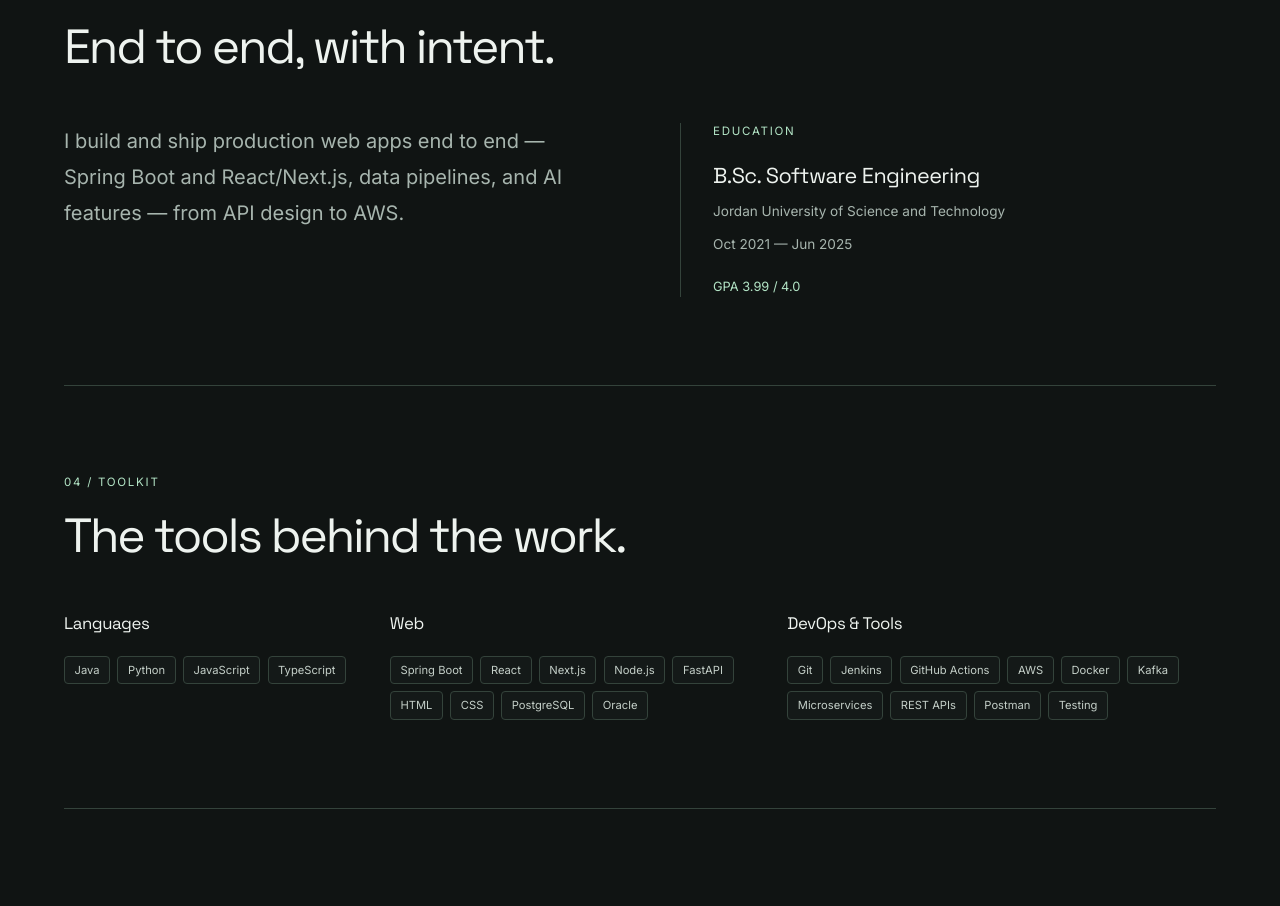
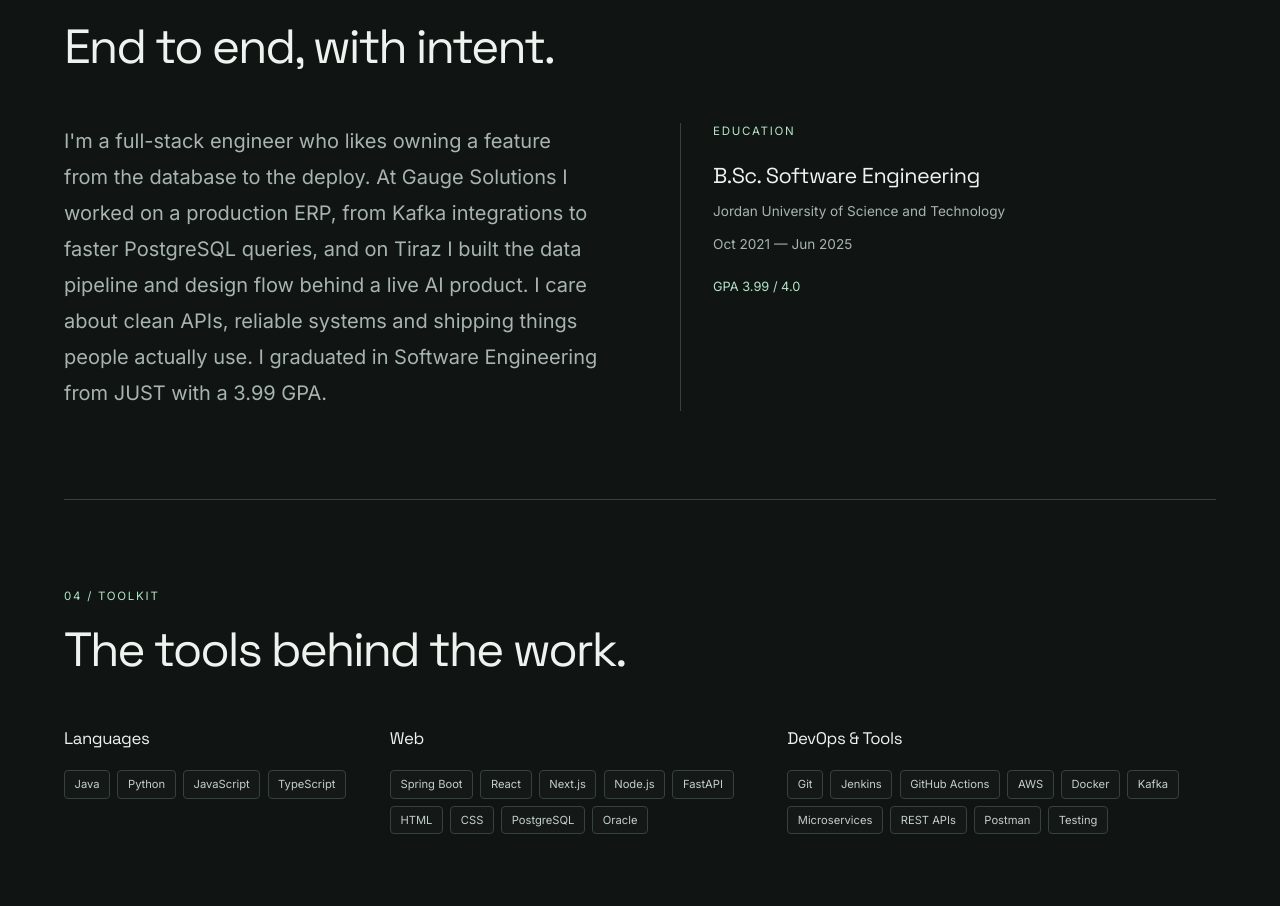
Before and after one commit to mhmdfk/mhmdfk.github.io, a React (Vite) app: page / in a window 1280 px wide. Shown: the part 2745-3651 px from the top of the page. Built offline with nearby package versions, Linux system fonts and the light colour scheme.

Commit message:
Give About its own bio; drop dead LinkedIn placeholder check

```diff
--- a/src/content/content.ts
+++ b/src/content/content.ts
@@ -2,6 +2,7 @@ export type Profile = {
   name: string
   title: string
   pitch: string
+  bio: string
   location: string
   email: string
   links: {
@@ -56,6 +57,7 @@ export const profile: Profile = {
   title: 'Full-Stack Software Engineer',
   pitch:
     'I build and ship production web apps end to end — Spring Boot and React/Next.js, data pipelines, and AI features — from API design to AWS.',
+  bio: "I'm a full-stack engineer who likes owning a feature from the database to the deploy. At Gauge Solutions I worked on a production ERP, from Kafka integrations to faster PostgreSQL queries, and on Tiraz I built the data pipeline and design flow behind a live AI product. I care about clean APIs, reliable systems and shipping things people actually use. I graduated in Software Engineering from JUST with a 3.99 GPA.",
   location: 'Dubai, UAE',
   email: 'mfaaak@hotmail.com',
   links: {
--- a/src/sections/About.tsx
+++ b/src/sections/About.tsx
@@ -7,7 +7,7 @@ export function About() {
         <h2 id="about-title">{ui.about.heading}</h2>
       </div>
       <div className="about-grid">
-        <p className="about-bio">{profile.pitch}</p>
+        <p className="about-bio">{profile.bio}</p>
         <div className="education">
           <p className="eyebrow">{ui.about.education}</p>
           <h3>{education.degree}</h3>
--- a/src/sections/Contact.tsx
+++ b/src/sections/Contact.tsx
@@ -38,12 +38,10 @@ export function Contact() {
           {ui.contact.github}
           <span aria-hidden="true">↗</span>
         </a>
-        {profile.links.linkedin !== 'TODO' && (
-          <a href={profile.links.linkedin}>
-            {ui.contact.linkedin}
-            <span aria-hidden="true">↗</span>
-          </a>
-        )}
+        <a href={profile.links.linkedin}>
+          {ui.contact.linkedin}
+          <span aria-hidden="true">↗</span>
+        </a>
         <a href={profile.cvUrl} download>
           {ui.hero.download}
           <span aria-hidden="true">↓</span>
```
